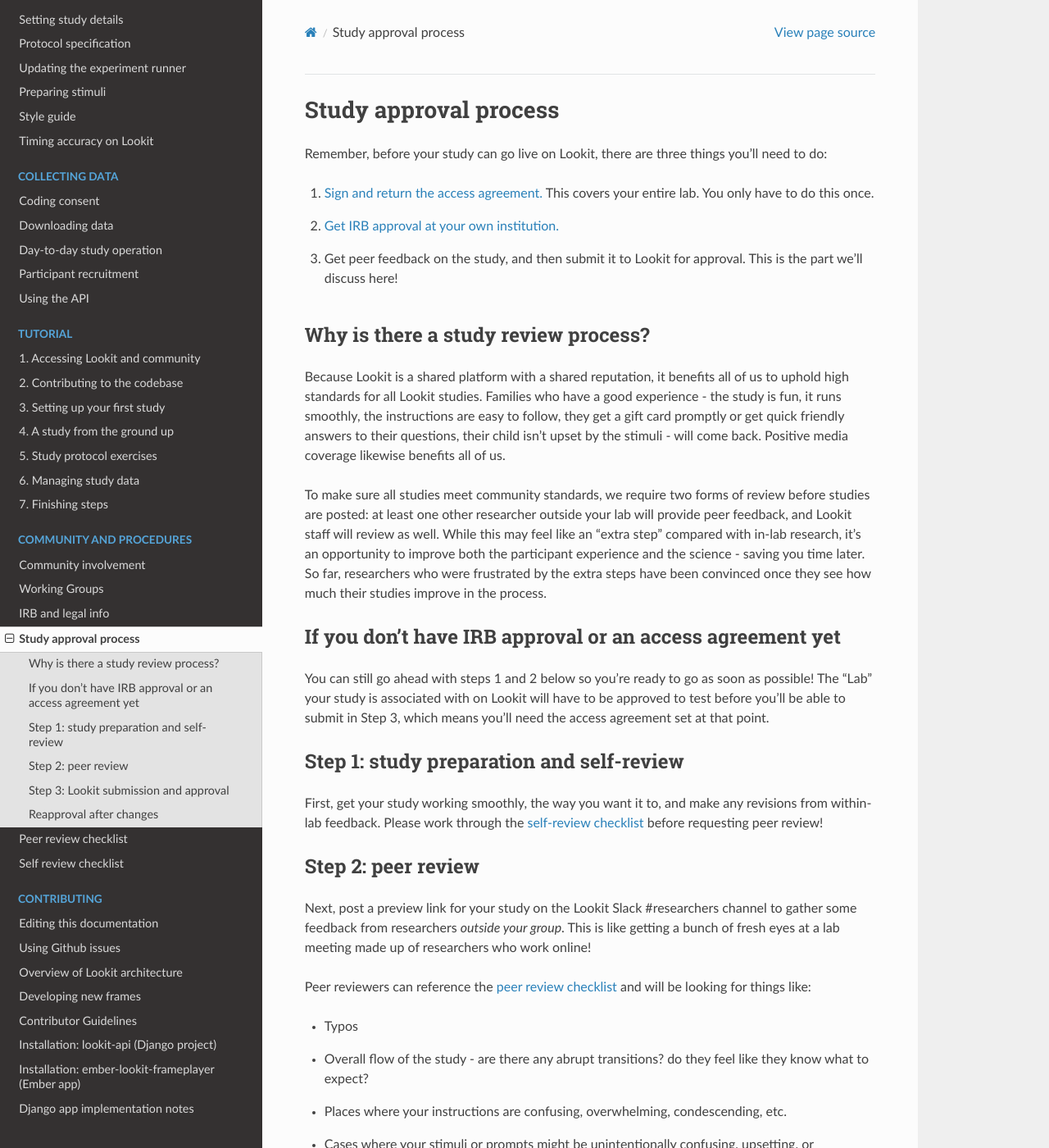
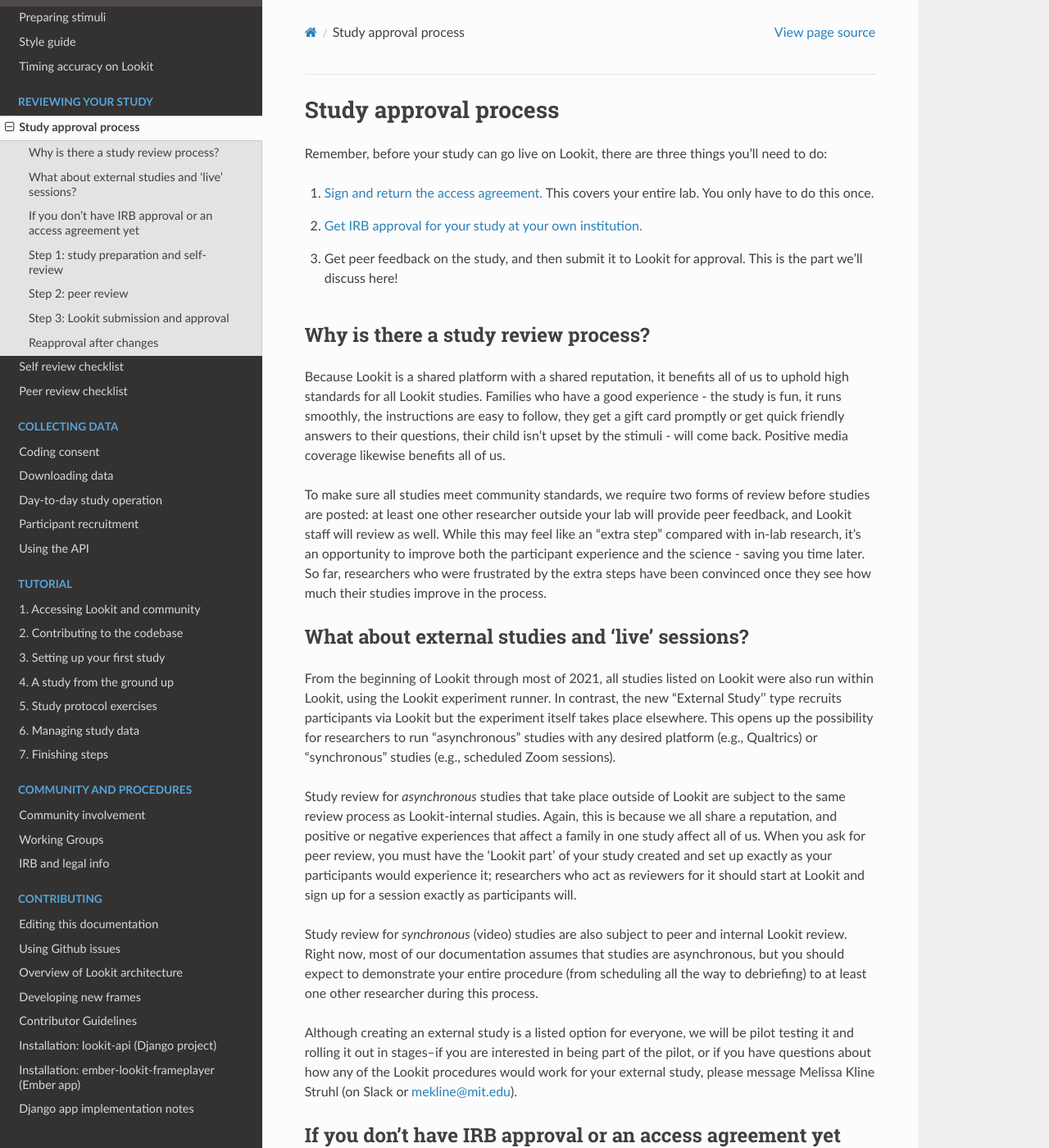
Before and after one commit to lookit/lookit-docs, a Sphinx documentation site: the page built from docs/source/community-study-approval-process.rst, in a window 1280 px wide and 1400 px high. Shown: the whole window at 82% size. Built offline with Sphinx 7.4.7 and the Read the Docs theme 2.0.0, drawn with Linux system fonts in a browser that asks for light colours.

Commit message:
moved review content

```diff
--- a/docs/source/community-study-approval-process.rst
+++ b/docs/source/community-study-approval-process.rst
@@ -7,7 +7,7 @@
 
 1) :ref:`Sign and return the access agreement.<legal>` This covers your entire lab. You only have to do this once.
 
-2) :ref:`Get IRB approval at your own institution.<irb>`
+2) :ref:`Get IRB approval for your study at your own institution.<irb>`
 
 3) Get peer feedback on the study, and then submit it to Lookit for approval. This is the part we'll discuss here!
 
@@ -29,6 +29,20 @@
 review as well. While this may feel like an “extra step” compared with
 in-lab research, it’s an opportunity to improve both the participant
 experience and the science - saving you time later. So far, researchers who were frustrated by the extra steps have been convinced once they see how much their studies improve in the process.
+
+What about external studies and 'live' sessions?
+===============================================
+
+From the beginning of Lookit through most of 2021, all studies listed on Lookit were also run within Lookit, using the Lookit experiment runner. In contrast, the new “External Study'' type recruits participants via Lookit but the experiment itself takes place elsewhere. This opens up the possibility for researchers to run “asynchronous” studies with any desired platform (e.g., Qualtrics) or “synchronous” studies (e.g., scheduled Zoom sessions).
+
+Study review for *asynchronous* studies that take place outside of Lookit are subject to the same review process as Lookit-internal studies. Again, this is because we all share a reputation, and positive or negative experiences that affect a family in one study affect all of us. When you ask for peer review, you must have the 'Lookit part' of your study created and set up exactly as your participants would experience it; researchers who act as reviewers for it should start at Lookit and sign up for a session exactly as participants will.
+
+
+Study review for *synchronous* (video) studies are also subject to peer and internal Lookit review. Right now, most of our documentation assumes that studies are asynchronous, but you should expect to demonstrate your entire procedure (from scheduling all the way to debriefing) to at least one other researcher during this process.
+
+Although creating an external study is a listed option for everyone, we will be pilot testing it and rolling it out in stages--if you are interested in being part of the pilot, or if you have questions about how any of the Lookit procedures would work for your external study, please message Melissa Kline Struhl (on Slack or mekline@mit.edu).
+
+
 
 If you don’t have IRB approval or an access agreement yet
 =========================================================
```
Also changed, not shown: docs/source/index.rst (+10 -3 lines).
